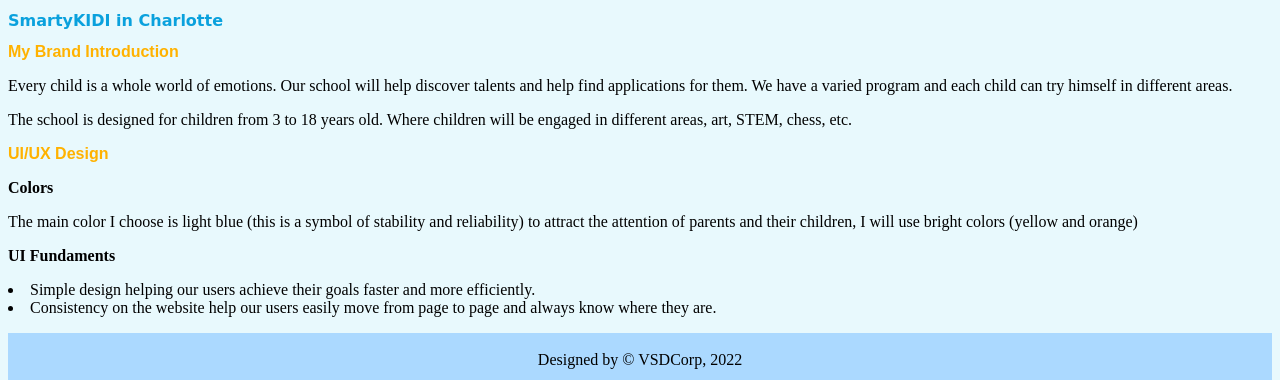
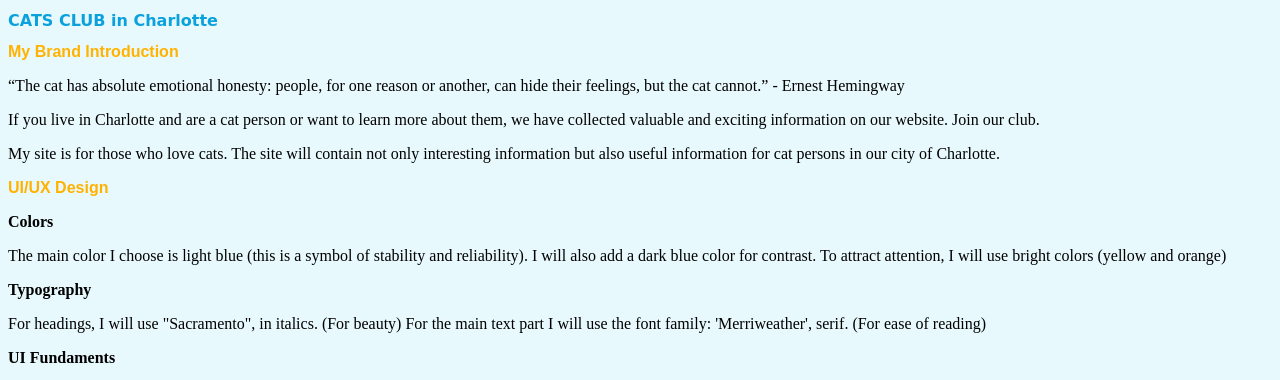
Before and after one commit to vsviryd777/web115-myBrand, a plain HTML site: page index.html in a window 1280 px wide. Shown: the top 380 px of the page. Drawn offline with Linux system fonts and the light colour scheme.

Commit message:
Add files via upload

```diff
--- a/index.html
+++ b/index.html
@@ -2,19 +2,22 @@
 <html lang="en" dir="ltr">
   <head>
     <meta charset="utf-8">
-    <title>SmartyKIDI</title>
-    <h1> SmartyKIDI in Charlotte</h1>
+    <title>CatsInCharlotte</title>
+    <h1> CATS CLUB in Charlotte</h1>
           <h2>My Brand Introduction</h2>
   <link rel="stylesheet" type="text/css" href="styles.css">
   </head>
   <body>
-<p>Every child is a whole world of emotions.
-Our school will help discover talents and help find applications for them. We have a varied program and each child can try himself in different areas.</p>
-<p>The school is designed for children from 3 to 18 years old. Where children will be engaged in different areas, art, STEM, chess, etc.</p>
+<p>“The cat has absolute emotional honesty: people, for one reason or another, can hide their feelings, but the cat cannot.” - Ernest Hemingway</p>
+<p>If you live in Charlotte and are a cat person or want to learn more about them, we have collected valuable and exciting information on our website. Join our club.</p>
+<p>My site is for those who love cats. The site will contain not only interesting information but also useful information for cat persons in our city of Charlotte.</p>
 <h3>UI/UX Design </h3>
 <p><b>Colors</b></p>
-<p>The main color I choose is  light blue (this is a symbol of stability and reliability)
-  to attract the attention of parents and their children, I will use bright colors (yellow and orange)</p>
+<p>The main color I choose is light blue (this is a symbol of stability and reliability). I will also add a dark blue color for contrast.
+  To attract attention, I will use bright colors (yellow and orange)</p>
+<p><b>Typography</b></p>
+<p>For headings, I will use "Sacramento", in italics. (For beauty)
+  For the main text part I will use the font family: 'Merriweather', serif. (For ease of reading)</p>
 <p><b>UI Fundaments</b>
   <li>Simple design helping our users achieve their goals faster and more efficiently.</li>
 <li>Consistency on the website help our users easily move from page to page and always know where they are.</li>
```
